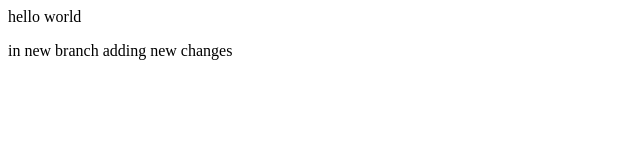
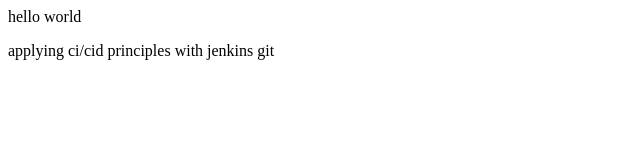
Before and after one commit to fatima-shaikh/practical-exam, a plain HTML site: page index.html in a window 1280 px wide. Shown: the full height of the page, 0-640 px from the left. Drawn offline with Linux system fonts and the light colour scheme.

Commit message:
new changes added

```diff
--- a/index.html
+++ b/index.html
@@ -1,2 +1,2 @@
 <p>hello world</p>
-<p>in new branch adding new changes</p>
+<p>applying ci/cid principles with jenkins git</p>
```
